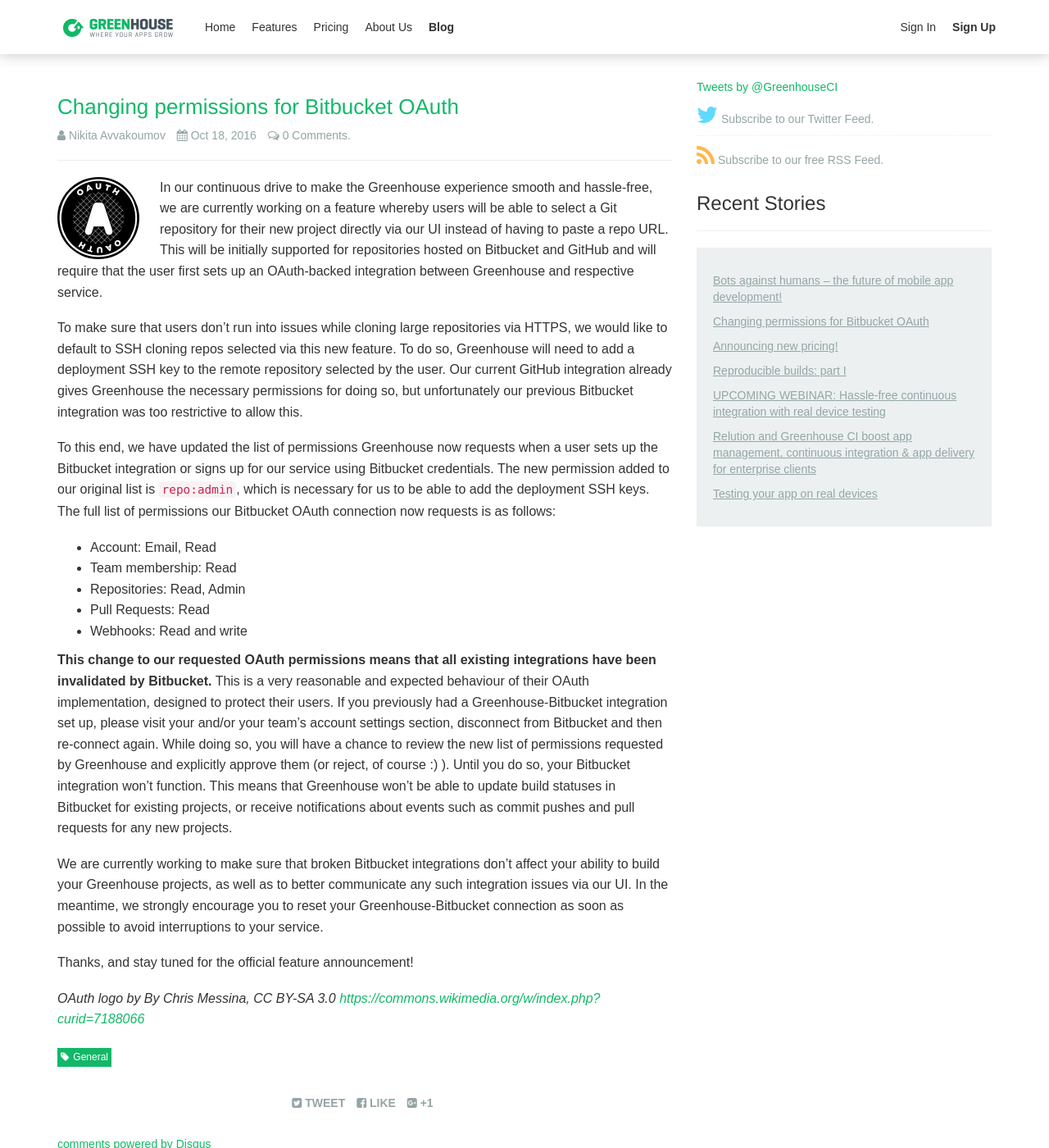
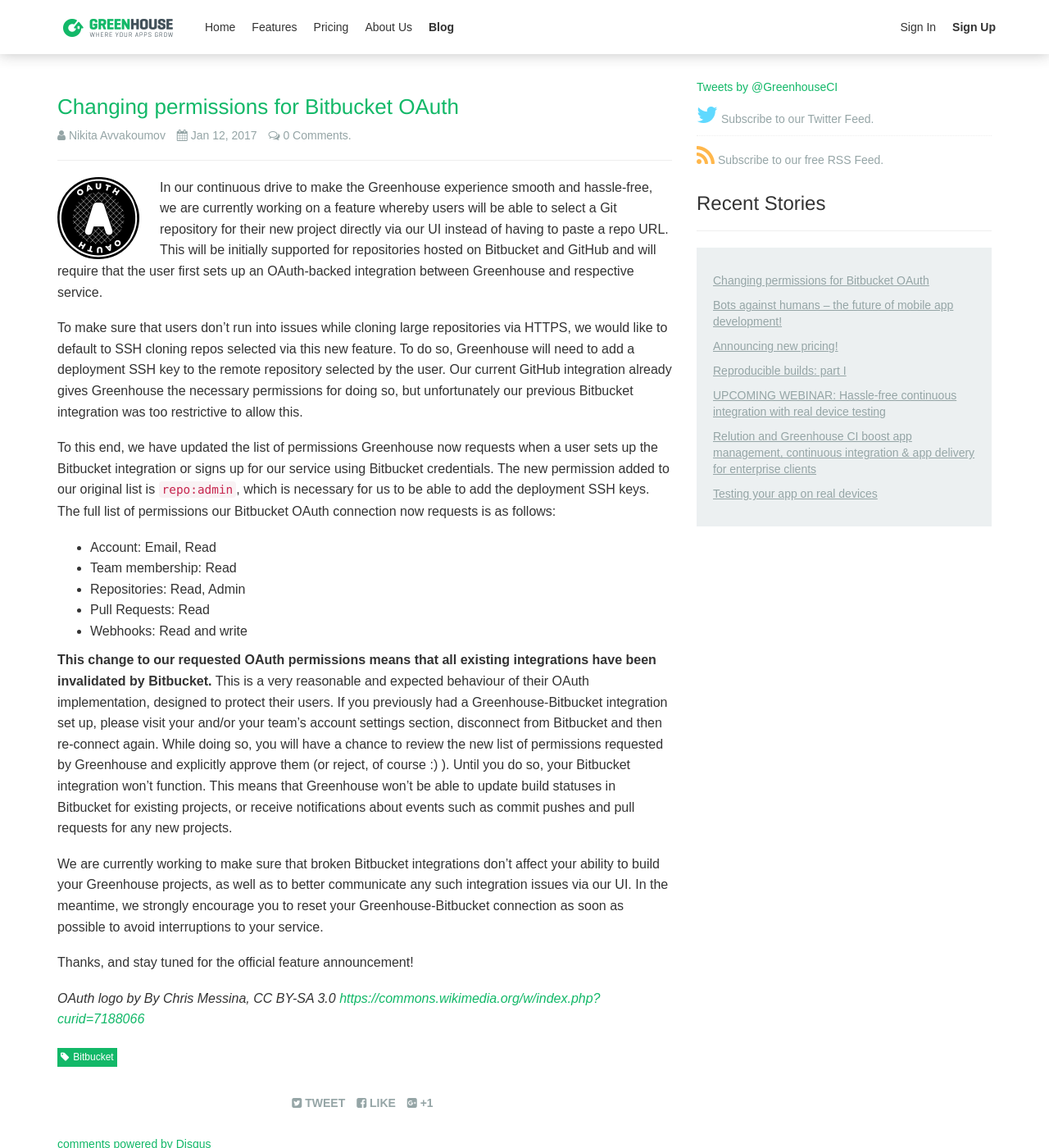
Before and after one commit to GreenhouseCI/blog.greenhouseci.com, a Jekyll site: the page built from _posts/2017-01-12-bitbucket-oauth-changes.md, in a window 1280 px wide and 1400 px high. Shown: the whole window at 82% size. Built offline with Jekyll 4.4.1, drawn with Linux system fonts in a browser that asks for light colours; nearby versions of some CDN libraries; a script that is not in the unit is left out; comment, search, counter and statistics services are not loaded.

Commit message:
Update timestamp & tag for bitbucket oauth post

```diff
--- a/_posts/2017-01-12-bitbucket-oauth-changes.md
+++ b/_posts/2017-01-12-bitbucket-oauth-changes.md
@@ -1,9 +1,9 @@
 ---
 layout: post
 title:  "Changing permissions for Bitbucket OAuth"
-date:   2016-10-18 00:01:00
+date:   2017-01-12 00:00:00
 categories: Greenhouse update
-tags: [general]
+tags: [bitbucket]
 author: nik
 share: true
 published: true
```
